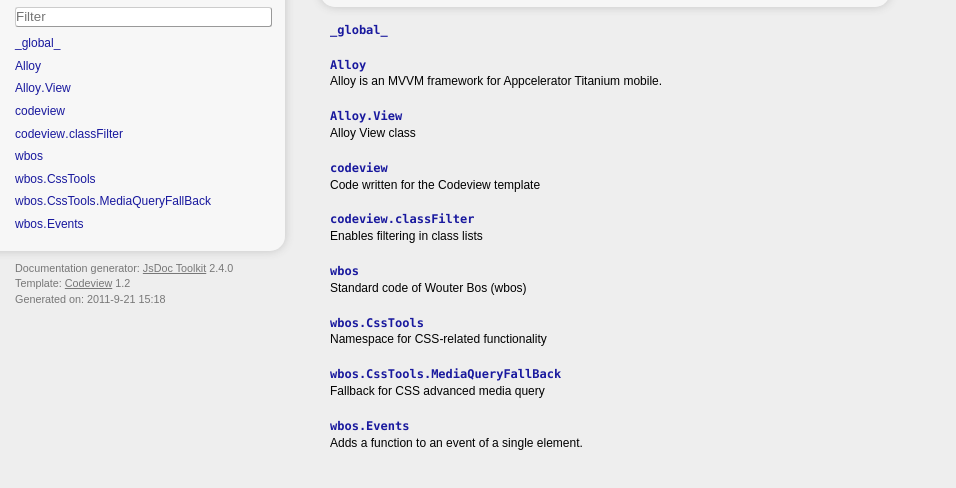
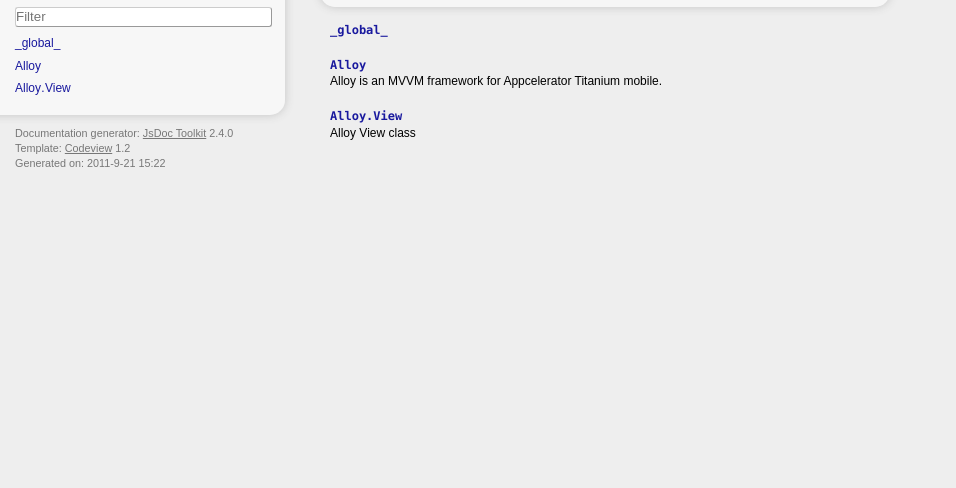
Before and after one commit to aflatune/Alloy, a plain HTML site: page index.html in a window 1280 px wide. Shown: the part 52-540 px from the top of the page, without its empty margins (0-956 px from the left). Drawn offline with Linux system fonts and the light colour scheme.

Commit message:
update generated documentation

```diff
--- a/index.html
+++ b/index.html
@@ -42,18 +42,6 @@
 
 					<li><a href="symbols/Alloy.View.html">Alloy<span class='break'> </span>.<span class='break'> </span>View</a></li>
 
-					<li><a href="symbols/codeview.html">codeview</a></li>
-
-					<li><a href="symbols/codeview.classFilter.html">codeview<span class='break'> </span>.<span class='break'> </span>classFilter</a></li>
-
-					<li><a href="symbols/wbos.html">wbos</a></li>
-
-					<li><a href="symbols/wbos.CssTools.html">wbos<span class='break'> </span>.<span class='break'> </span>CssTools</a></li>
-
-					<li><a href="symbols/wbos.CssTools.MediaQueryFallBack.html">wbos<span class='break'> </span>.<span class='break'> </span>CssTools<span class='break'> </span>.<span class='break'> </span>MediaQueryFallBack</a></li>
-
-					<li><a href="symbols/wbos.Events.html">wbos<span class='break'> </span>.<span class='break'> </span>Events</a></li>
-
 			</ul>
 		</nav>
 	</div>
@@ -63,7 +51,7 @@
 			Documentation generator: <a href="http://code.google.com/p/jsdoc-toolkit/" target="_blank">JsDoc Toolkit</a> 2.4.0<br />
 			Template: <a href="http://www.thebrightlines.com/2010/05/06/new-template-for-jsdoctoolkit-codeview/" target="_blank">Codeview</a> 1.2<br />
 			Generated on:
-			<time datetime='2011-9-21' pubdate>2011-9-21 15:18</time>
+			<time datetime='2011-9-21' pubdate>2011-9-21 15:22</time>
 		</footer>
 	</div>
 </div>
@@ -92,36 +80,6 @@
 						<p>Alloy View class</p>
 					</li>
 
-					<li>
-						<h2 class="classname"><a href="symbols/codeview.html">codeview</a></h2>
-						<p>Code written for the Codeview template</p>
-					</li>
-
-					<li>
-						<h2 class="classname"><a href="symbols/codeview.classFilter.html">codeview.classFilter</a></h2>
-						<p>Enables filtering in class lists</p>
-					</li>
-
-					<li>
-						<h2 class="classname"><a href="symbols/wbos.html">wbos</a></h2>
-						<p>Standard code of Wouter Bos (wbos)</p>
-					</li>
-
-					<li>
-						<h2 class="classname"><a href="symbols/wbos.CssTools.html">wbos.CssTools</a></h2>
-						<p>Namespace for CSS-related functionality</p>
-					</li>
-
-					<li>
-						<h2 class="classname"><a href="symbols/wbos.CssTools.MediaQueryFallBack.html">wbos.CssTools.MediaQueryFallBack</a></h2>
-						<p>Fallback for CSS advanced media query</p>
-					</li>
-
-					<li>
-						<h2 class="classname"><a href="symbols/wbos.Events.html">wbos.Events</a></h2>
-						<p>Adds a function to an event of a single element.</p>
-					</li>
-
 			</ul>
 		</article>
 	</div>
```
Also changed, not shown: files.html (+1 -50 lines), symbols/Alloy.View.html (+1 -13 lines), symbols/Alloy.html (+1 -13 lines), symbols/_global_.html (+1 -13 lines).
